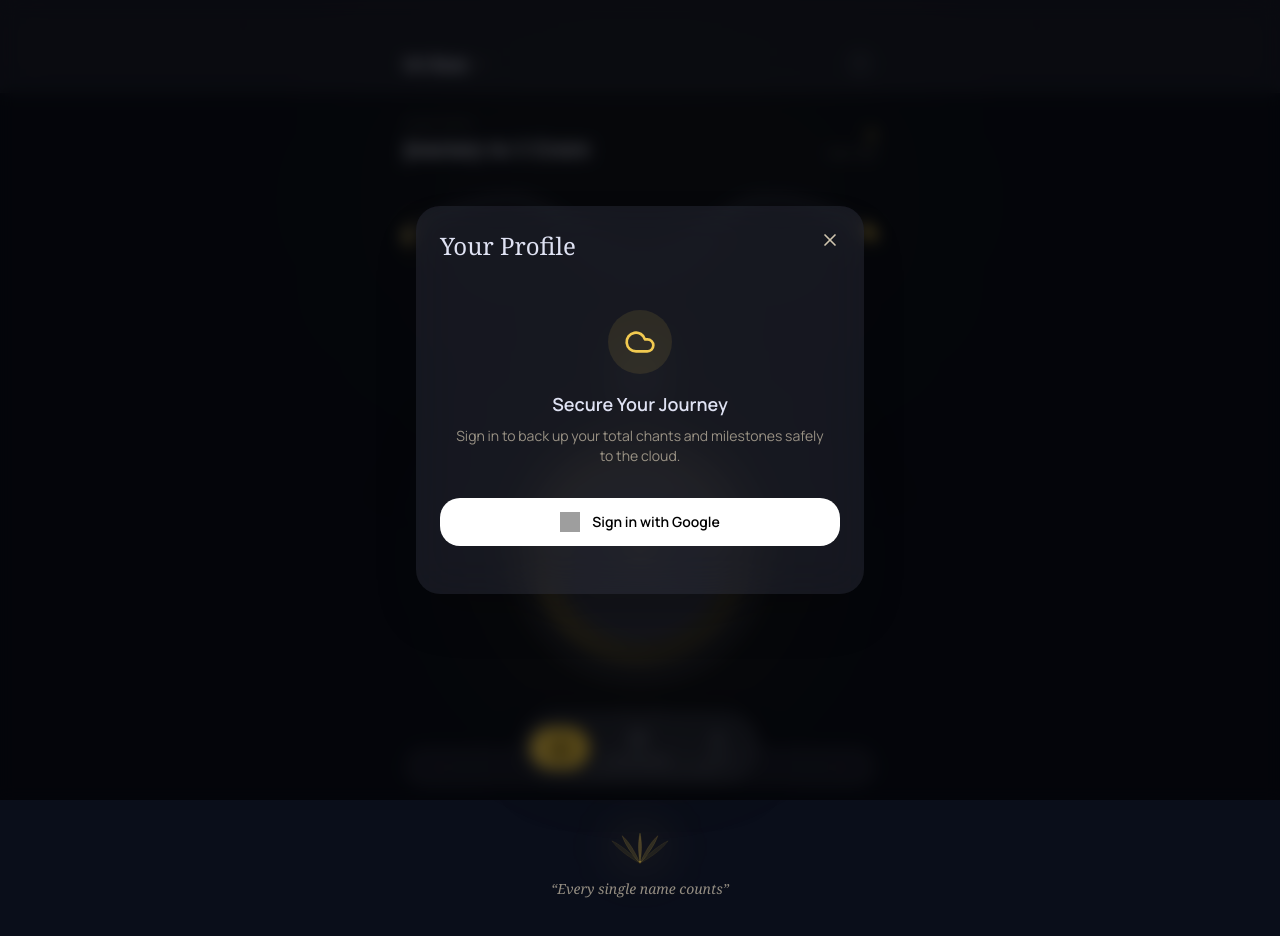
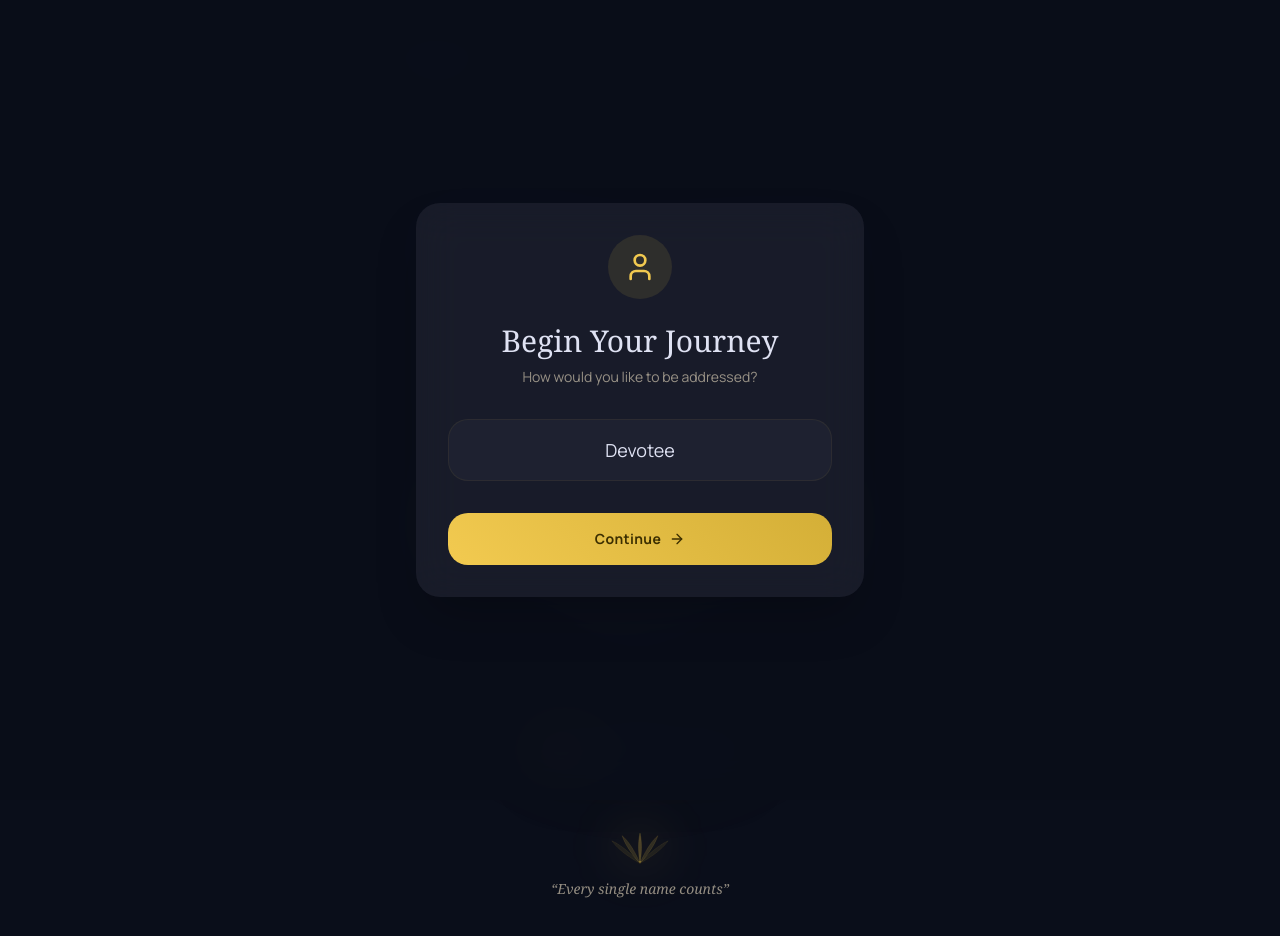
Before and after one commit to achintyasoni29-eng/Naam-jap-corrected-, a Next.js app: page / in a window 1280 px wide. Shown: the top 936 px of the page. Built offline with nearby package versions, Linux system fonts and the light colour scheme; grey boxes are pictures that could not be loaded.

Commit message:
Update NaamJapApp.tsx

```diff
--- a/src/components/NaamJapApp.tsx
+++ b/src/components/NaamJapApp.tsx
@@ -1,8 +1,9 @@
 'use client';
 
+import OnboardingOverlay from './sanctuary/OnboardingOverlay';
 import { useEffect, useState } from 'react';
 import { AnimatePresence, motion } from 'framer-motion';
-import { Home, Map, Flame, Loader2 } from 'lucide-react';
+import { Home, Map, Flame } from 'lucide-react';
 import { useNaamJapStore } from '@/lib/store';
 import SanctuaryScreen from '@/components/sanctuary/SanctuaryScreen';
 import PilgrimageScreen from '@/components/pilgrimage/PilgrimageScreen';
@@ -44,8 +45,11 @@ export default function NaamJapApp() {
   }
 
   return (
-    // STRICT MOBILE BOUNDARIES ADDED HERE
+    // STRICT MOBILE BOUNDARIES
     <div className="relative flex flex-col min-h-[100dvh] w-full max-w-[100vw] bg-surface-container-lowest overflow-x-hidden">
+
+      {/* 1. THE BRAND NEW ONBOARDING OVERLAY */}
+      <OnboardingOverlay />
 
       {/* Screen Content */}
       <AnimatePresence mode="wait">
@@ -56,7 +60,7 @@ export default function NaamJapApp() {
             animate={{ opacity: 1, y: 0 }}
             exit={{ opacity: 0, y: -12 }}
             transition={{ duration: 0.35, ease: [0.4, 0, 0.2, 1] }}
-            className="flex-1 w-full min-h-[100dvh] pb-28" // ADDED pb-28 SO NAV BAR DOESN'T HIDE CONTENT
+            className="flex-1 w-full min-h-[100dvh] pb-28"
           >
             <SanctuaryScreen />
           </motion.div>
```
